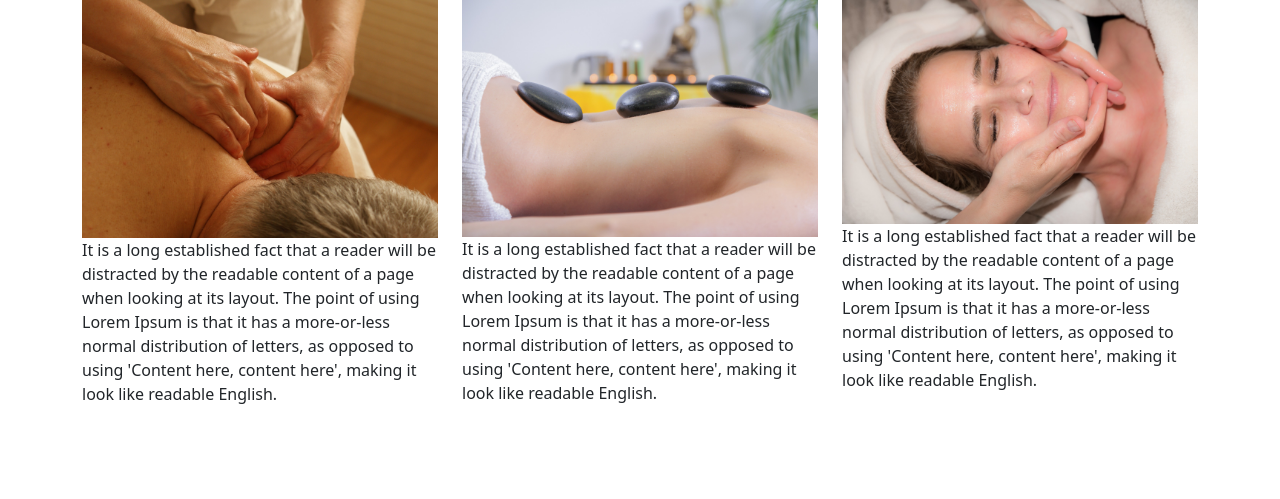
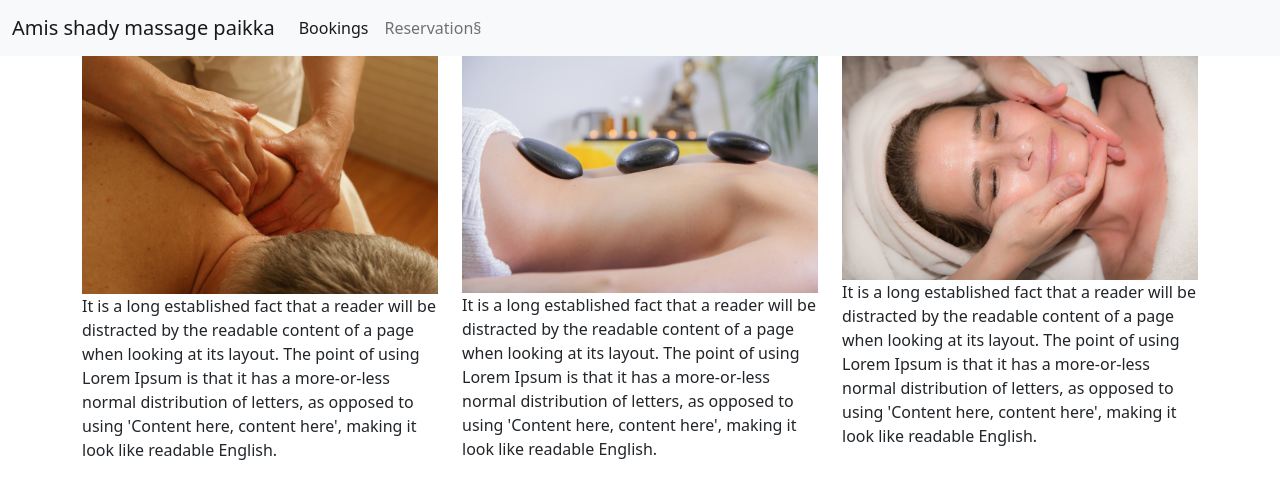
Before and after one commit to MATHEUS1212121212/Amis-massage, a PHP site: page / in a window 1280 px wide. Shown: the top 499 px of the page. Run offline with PHP 8.4, Linux system fonts and the light colour scheme.

Commit message:
jag ändra på några saker

```diff
--- a/header.php
+++ b/header.php
@@ -1,37 +1,31 @@
+
+<!DOCTYPE html>
+<html>
+<head>
+<title> Programmering - Lånekalkylator </title>
+<!-- Set charset to allow ÅÄÖ -->
+<meta charset="UTF-8">
+<link rel="stylesheet" href="style.css">
+<link href="https://cdn.jsdelivr.net/npm/bootstrap@5.2.2/dist/css/bootstrap.min.css" rel="stylesheet" integrity="sha384-Zenh87qX5JnK2Jl0vWa8Ck2rdkQ2Bzep5IDxbcnCeuOxjzrPF/et3URy9Bv1WTRi" crossorigin="anonymous">
+<script src="https://cdn.jsdelivr.net/npm/bootstrap@5.2.2/dist/js/bootstrap.bundle.min.js" integrity="sha384-OERcA2EqjJCMA+/3y+gxIOqMEjwtxJY7qPCqsdltbNJuaOe923+mo//f6V8Qbsw3" crossorigin="anonymous"></script>
+</head>
+<body>
 
 <nav class="navbar navbar-expand-lg bg-light">
   <div class="container-fluid">
-    <a class="navbar-brand" href="#">Navbar</a>
+    <a class="navbar-brand" href="#">Amis shady massage paikka</a>
     <button class="navbar-toggler" type="button" data-bs-toggle="collapse" data-bs-target="#navbarSupportedContent" aria-controls="navbarSupportedContent" aria-expanded="false" aria-label="Toggle navigation">
       <span class="navbar-toggler-icon"></span>
     </button>
     <div class="collapse navbar-collapse" id="navbarSupportedContent">
       <ul class="navbar-nav me-auto mb-2 mb-lg-0">
         <li class="nav-item">
-          <a class="nav-link active" aria-current="page" href="#">Home</a>
+          <a class="nav-link active" aria-current="page" href="#">Bookings</a>
         </li>
         <li class="nav-item">
-          <a class="nav-link" href="#">Link</a>
+          <a class="nav-link" href="#">Reservation§</a>
         </li>
-        <li class="nav-item dropdown">
-          <a class="nav-link dropdown-toggle" href="#" role="button" data-bs-toggle="dropdown" aria-expanded="false">
-            Dropdown
-          </a>
-          <ul class="dropdown-menu">
-            <li><a class="dropdown-item" href="#">Action</a></li>
-            <li><a class="dropdown-item" href="#">Another action</a></li>
-            <li><hr class="dropdown-divider"></li>
-            <li><a class="dropdown-item" href="#">Something else here</a></li>
-          </ul>
-        </li>
-        <li class="nav-item">
-          <a class="nav-link disabled">Disabled</a>
-        </li>
-      </ul>
-      <form class="d-flex" role="search">
-        <input class="form-control me-2" type="search" placeholder="Search" aria-label="Search">
-        <button class="btn btn-outline-success" type="submit">Search</button>
-      </form>
+    </ul>
     </div>
   </div>
 </nav>
--- a/index.php
+++ b/index.php
@@ -1,30 +1,20 @@
 
-<!DOCTYPE html>
-<html>
-<head>
-<title> Programmering - Lånekalkylator </title>
-<!-- Set charset to allow ÅÄÖ -->
-<meta charset="UTF-8">
-<link rel="stylesheet" href="style.css">
-<link href="https://cdn.jsdelivr.net/npm/bootstrap@5.2.2/dist/css/bootstrap.min.css" rel="stylesheet" integrity="sha384-Zenh87qX5JnK2Jl0vWa8Ck2rdkQ2Bzep5IDxbcnCeuOxjzrPF/et3URy9Bv1WTRi" crossorigin="anonymous">
-<script src="https://cdn.jsdelivr.net/npm/bootstrap@5.2.2/dist/js/bootstrap.bundle.min.js" integrity="sha384-OERcA2EqjJCMA+/3y+gxIOqMEjwtxJY7qPCqsdltbNJuaOe923+mo//f6V8Qbsw3" crossorigin="anonymous"></script>
-</head>
-<body>
-
-
+<?php
+include "header.php";
+?>
 
 <div class="container">
     <div class="row">
 
-        <div class="col-4">
+        <div class="col">
             <img src="images/bild1.jpg" alt="">
             <p>It is a long established fact that a reader will be distracted by the readable content of a page when looking at its layout. The point of using Lorem Ipsum is that it has a more-or-less normal distribution of letters, as opposed to using 'Content here, content here', making it look like readable English.</p>
         </div>
-        <div class="col-4">
+        <div class="col">
             <img src="images/bild2.jpg" alt="">
             <p>It is a long established fact that a reader will be distracted by the readable content of a page when looking at its layout. The point of using Lorem Ipsum is that it has a more-or-less normal distribution of letters, as opposed to using 'Content here, content here', making it look like readable English.</p>
         </div>
-        <div class="col-4">
+        <div class="col">
             <img src="images/bild3.jpg" alt="">
             <p>It is a long established fact that a reader will be distracted by the readable content of a page when looking at its layout. The point of using Lorem Ipsum is that it has a more-or-less normal distribution of letters, as opposed to using 'Content here, content here', making it look like readable English.</p>
         </div>
@@ -36,5 +26,3 @@
 <?php
 
 ?>
-
-</body>
```
Also changed, not shown: create_article.php (deleted, +0 -60 lines), style.css (line endings or trailing spaces).
